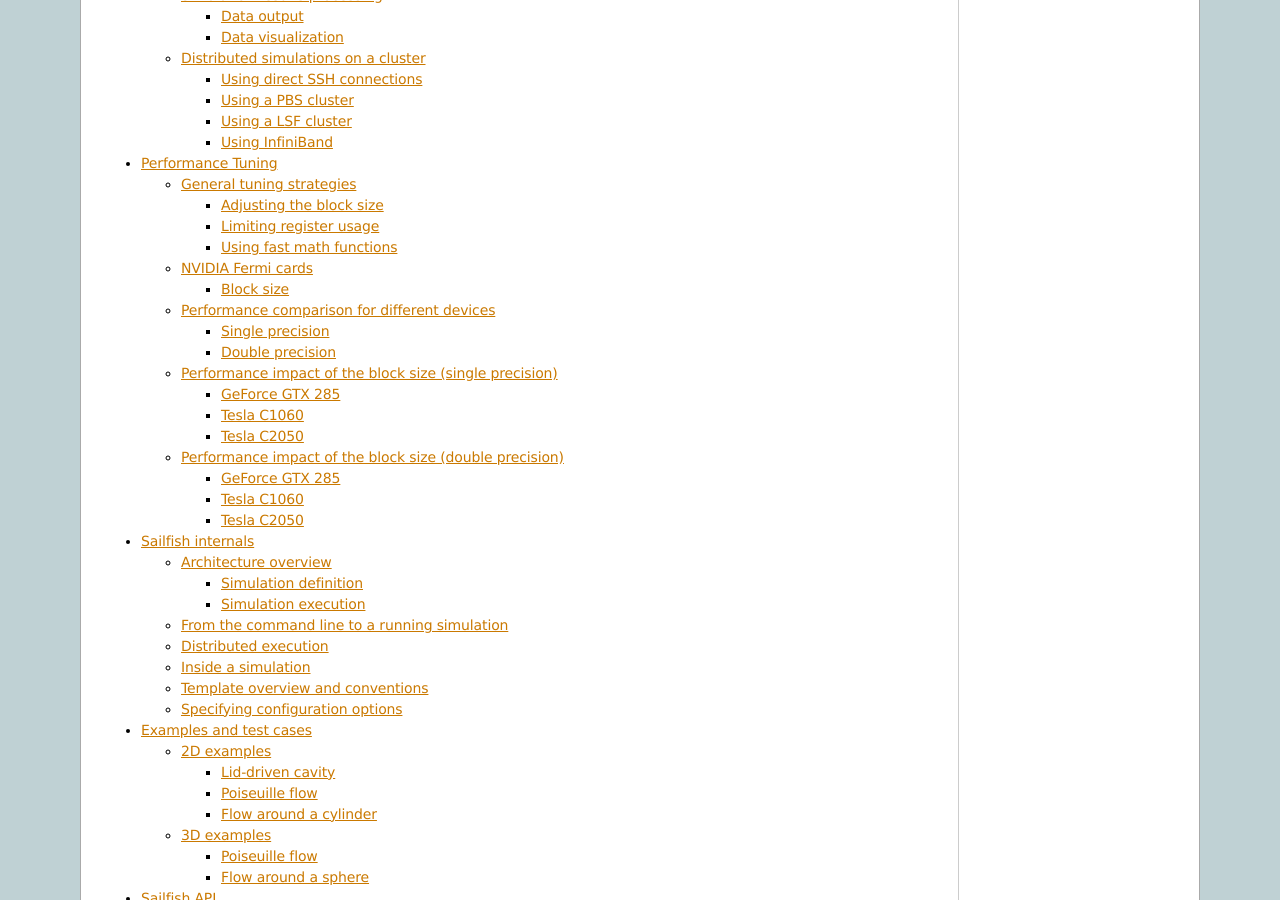
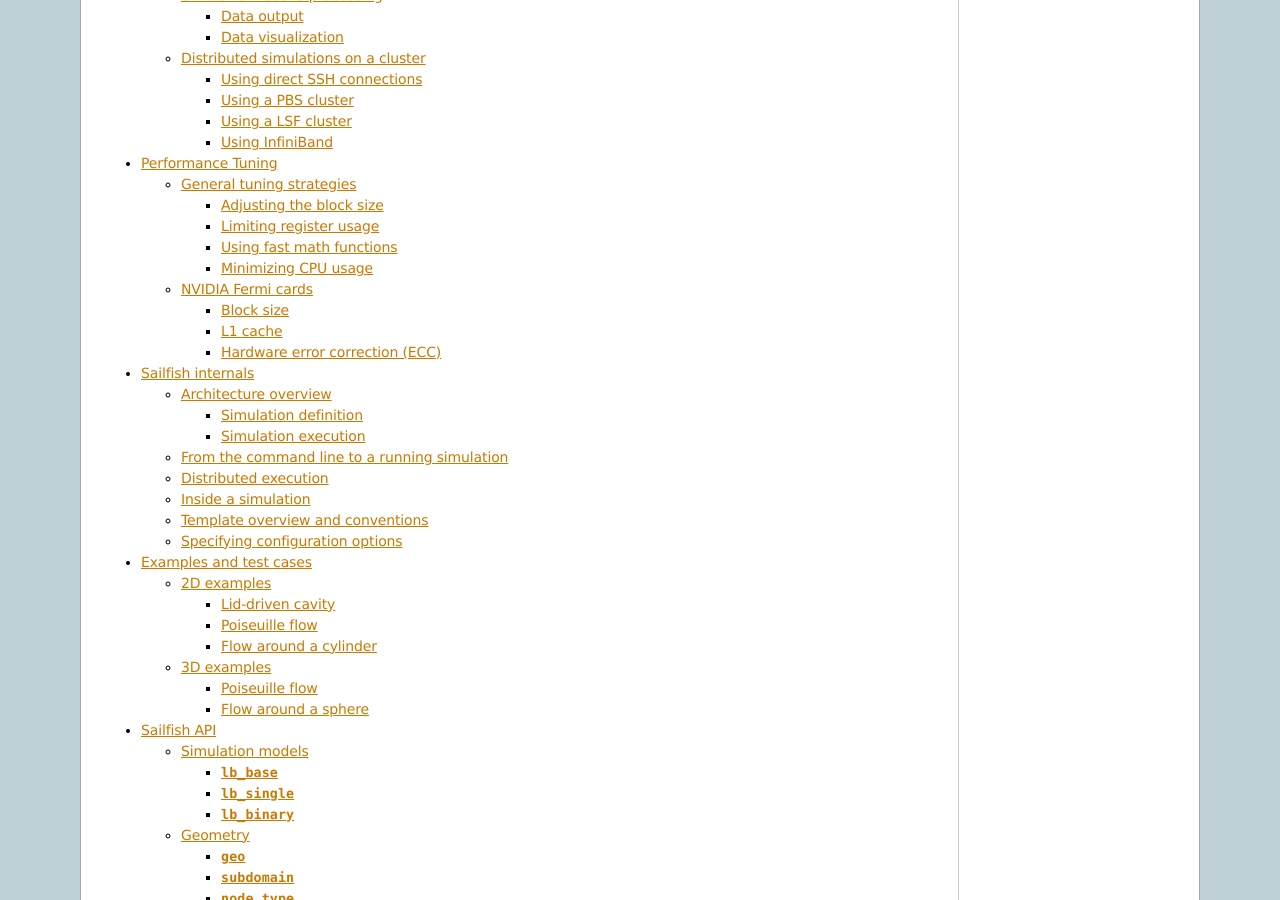
Before and after one commit to sailfish-team/sailfish, a Sphinx documentation site: the page built from doc/index.rst, in a window 1280 px wide and 900 px high, scrolled down 868 px. Built offline with Sphinx 7.4.7, drawn with Linux system fonts in a browser that asks for light colours; formulas are drawn with MathJax 3; some of the changed lines change nothing that is shown.

Commit message:
Add more documentation about performance tuning. Remove old performance stats which are no longer accurate.

```diff
--- a/doc/performance.rst
+++ b/doc/performance.rst
@@ -62,6 +62,17 @@
 optimization, watch out for degraded precision (always run regression tests of our simulation)
 and increased register usage.
 
+Minimizing CPU usage
+^^^^^^^^^^^^^^^^^^^^
+If you care about the CPU time used for running Sailfish simulations, use ``--cuda-sched-yield``
+and ``--cuda-minimize-cpu-usage`` to improve the default settings at a slight performance cost.
+The first option makes the CUDA threads yield to other ones when waiting for GPU, which can
+improve performance of CPU code in high load situations. The second option instructs CUDA to
+use blocking synchronization. This will decrease performance of the GPU simulation by increasing
+latency of host synchronization operations. The CPU usage decrease will be larger for bigger
+simulation domains and more complex models -- the longer a step of the simulation takes, the
+lower the CPU usage.
+
 NVIDIA Fermi cards
 ------------------
 Fermi devices are based on a new GPU architecture and can benefit from additional optimizations.
@@ -81,70 +92,14 @@
 be necessary (typically twice as large as for devices of the previous generation, but make sure
 to check occupancy and register usage as well).
 
-Performance comparison for different devices
---------------------------------------------
+L1 cache
+^^^^^^^^
+The usage of L1 cache is often detrimental to performance of the simulation, especially in double
+precision. Use ``--cuda-disable-l1`` to disable the usage of L1 for caching global memory accesses.
 
-Single precision
-^^^^^^^^^^^^^^^^
-.. plot::
-
-    from pyplots import make_comparison
-    make_comparison.comparison_plot('../perftest/results/single')
-
-Double precision
-^^^^^^^^^^^^^^^^
-.. plot::
-
-    from pyplots import make_comparison
-    make_comparison.comparison_plot('../perftest/results/double')
-
-
-Performance impact of the block size (single precision)
--------------------------------------------------------
-
-GeForce GTX 285
-^^^^^^^^^^^^^^^
-.. plot::
-
-    from pyplots import make_block_plots
-    make_block_plots.make_summary('../perftest/results/single/GeForce_GTX_285/blocksize')
-
-Tesla C1060
-^^^^^^^^^^^
-.. plot::
-
-    from pyplots import make_block_plots
-    make_block_plots.make_summary('../perftest/results/single/Tesla_C1060/blocksize')
-
-
-Tesla C2050
-^^^^^^^^^^^
-.. plot::
-
-    from pyplots import make_block_plots
-    make_block_plots.make_summary('../perftest/results/single/Tesla_C2050/blocksize')
-
-Performance impact of the block size (double precision)
--------------------------------------------------------
-
-GeForce GTX 285
-^^^^^^^^^^^^^^^
-.. plot::
-
-    from pyplots import make_block_plots
-    make_block_plots.make_summary('../perftest/results/double/GeForce_GTX_285/blocksize')
-
-Tesla C1060
-^^^^^^^^^^^
-.. plot::
-
-    from pyplots import make_block_plots
-    make_block_plots.make_summary('../perftest/results/double/Tesla_C1060/blocksize')
-
-
-Tesla C2050
-^^^^^^^^^^^
-.. plot::
-
-    from pyplots import make_block_plots
-    make_block_plots.make_summary('../perftest/results/double/Tesla_C2050/blocksize')
+Hardware error correction (ECC)
+^^^^^^^^^^^^^^^^^^^^^^^^^^^^^^^
+The ECC functionality available in Tesla-class cards can decrease performance by 10-30% compared
+to memory without error correction. If you don't need the functionality and are sure that your
+hardware is stable, you can disable ECC using the ``nvidia-smi`` tool. Note that this requires
+root access and a machine reboot, and as such might not be possible in a shared computing environment.
```
